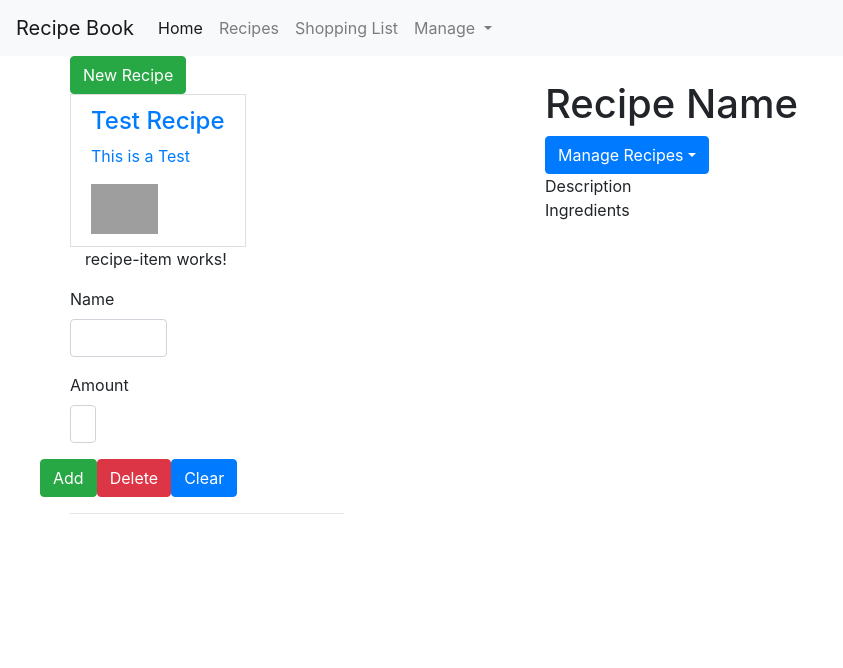
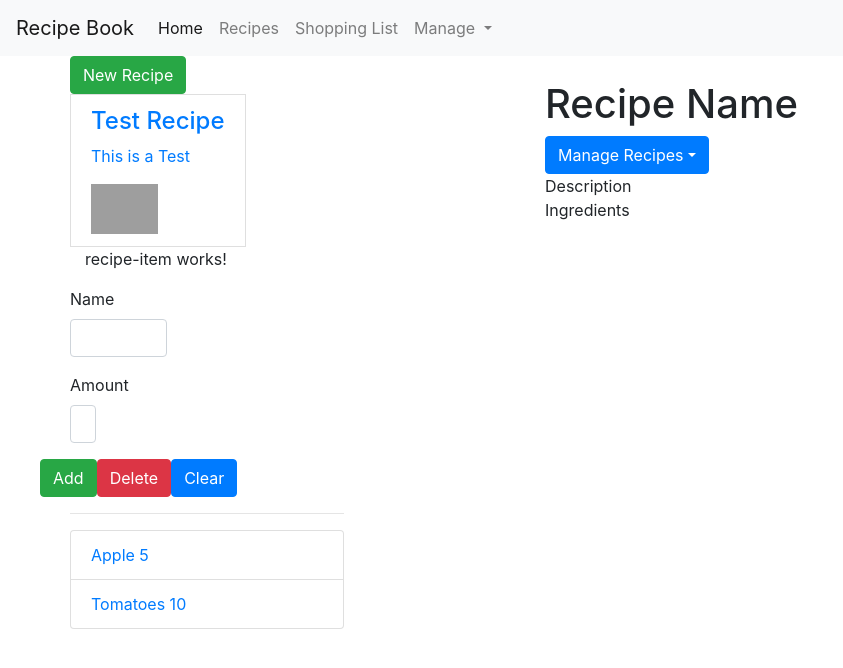
Before and after one commit to TyyHunt/Angular-Mini-Project, an Angular app in the folder FirstAngularProject/: page / in a window 1280 px wide. Shown: the top 668 px of the page, without its empty margins (0-843 px from the left). Built offline with nearby package versions, Linux system fonts and the light colour scheme; grey boxes are pictures that could not be loaded.

Commit message:
fixed shopping list component

```diff
--- a/FirstAngularProject/src/app/recipes/recipe-list/recipe-list.component.html
+++ b/FirstAngularProject/src/app/recipes/recipe-list/recipe-list.component.html
@@ -17,5 +17,4 @@
   </a>
  </div>
 </div>
-
 <app-recipe-item></app-recipe-item>
--- a/FirstAngularProject/src/app/shopping-list/shopping-list.component.html
+++ b/FirstAngularProject/src/app/shopping-list/shopping-list.component.html
@@ -3,8 +3,8 @@
   <app-shopping-edit></app-shopping-edit>
   <hr>
   <ul class="list-group">
-   <a class="list-group-item" style="cursor: pointer" *ngFor="let ingredient of Ingredients">
-    {{ingredient.name}} ({{indredient.amount}})
+   <a class="list-group-item" style="cursor: pointer" *ngFor="let ingredient of ingredients">
+    {{ingredient.name}} {{ingredient.amount}}
    </a>
   </ul>
  </div>
```
